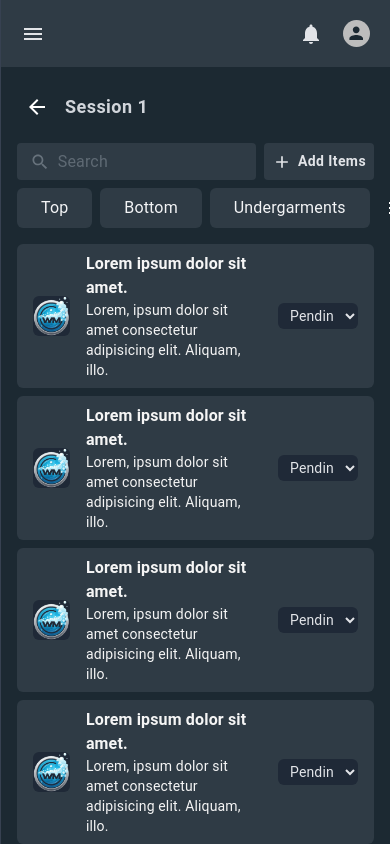
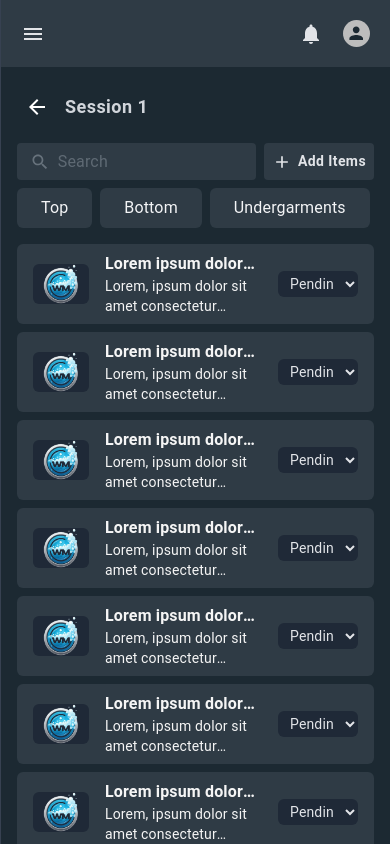
Before and after one commit to Morfusee/WSA-Website, a React (Vite) app: page /laundry/1 in a window 390 px wide. Built offline with nearby package versions, Linux system fonts and the light colour scheme.

Commit message:
FEAT: Made the Laundry Page and its children responsive

```diff
--- a/src/pages/laundry/contents/create/index.tsx
+++ b/src/pages/laundry/contents/create/index.tsx
@@ -25,7 +25,7 @@ function AddContents() {
         </h1>
       </span>
       <section className="flex justify-between flex-wrap gap-y-2">
-        <span className="flex gap-1">
+        <span className="flex gap-1 overflow-y-auto">
           <TypeButton label="Top" />
           <TypeButton label="Bottom" />
           <TypeButton label="Undergarments" />
@@ -71,11 +71,11 @@ function ClothesCard() {
       <img
         src={logo}
         alt=""
-        className="w-14 h-10 object-contain bg-gray-800 rounded-md"
+        className="w-14 h-10 min-w-14 min-h-10 object-contain bg-gray-800 rounded-md"
       />
       <span className="flex flex-col">
-        <h1 className="font-semibold">Lorem ipsum dolor sit amet.</h1>
-        <p className="text-sm">
+        <h1 className="font-semibold line-clamp-1">Lorem ipsum dolor sit amet.</h1>
+        <p className="text-sm line-clamp-2">
           Lorem, ipsum dolor sit amet consectetur adipisicing elit. Aliquam,
           illo.
         </p>
--- a/src/pages/laundry/contents/index.tsx
+++ b/src/pages/laundry/contents/index.tsx
@@ -80,7 +80,7 @@ function Contents() {
             Add Items
           </Button>
         </span>
-        <section className="flex gap-2">
+        <section className="flex gap-2 overflow-y-auto">
           <TypeButton label="Top" />
           <TypeButton label="Bottom" />
           <TypeButton label="Undergarments" />
@@ -108,11 +108,11 @@ function ContentsCard() {
       <img
         src={logo}
         alt=""
-        className="w-14 h-10 object-contain bg-gray-800 rounded-md"
+        className="w-14 h-10 min-w-14 min-h-10 object-contain bg-gray-800 rounded-md"
       />
       <span className="flex flex-col">
-        <h1 className="font-semibold">Lorem ipsum dolor sit amet.</h1>
-        <p className="text-sm">
+        <h1 className="font-semibold line-clamp-1">Lorem ipsum dolor sit amet.</h1>
+        <p className="text-sm line-clamp-2">
           Lorem, ipsum dolor sit amet consectetur adipisicing elit. Aliquam,
           illo.
         </p>
```
